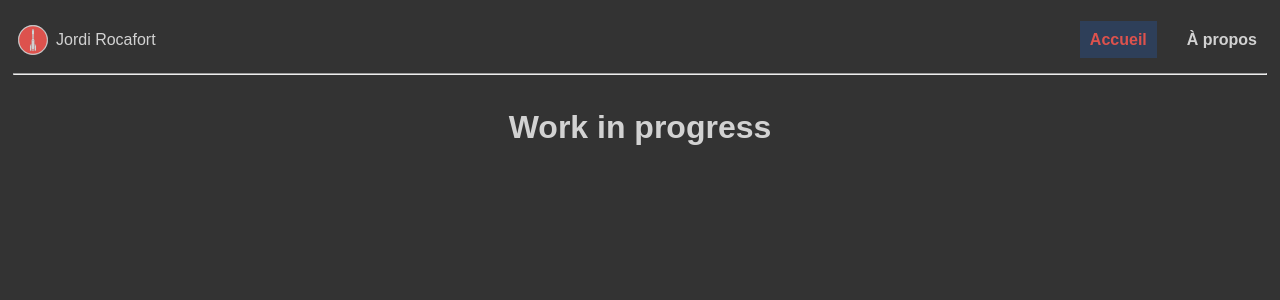
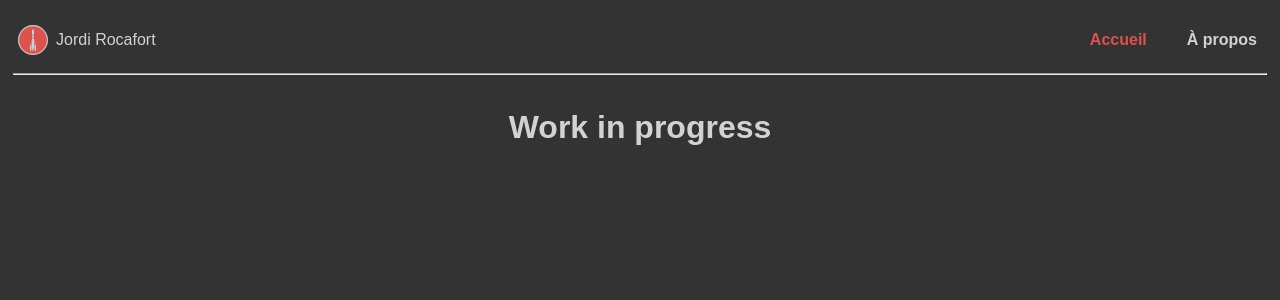
Before and after one commit to Jordi-R66/Portfolio, a PHP site: page / in a window 1280 px wide, with the pointer over the restyled element. Shown: the top 300 px of the page. Run offline with PHP 8.4, Linux system fonts and the light colour scheme.

Commit message:
Suppression de la couleur de fond sur le survol des liens du menu de navigation

```diff
--- a/site/css/nav.css
+++ b/site/css/nav.css
@@ -34,5 +34,4 @@
 .navmenu a:hover {
 	transition: 0.5s;
 	color: var(--red);
-	background-color: var(--dark-blue);
 }
```
